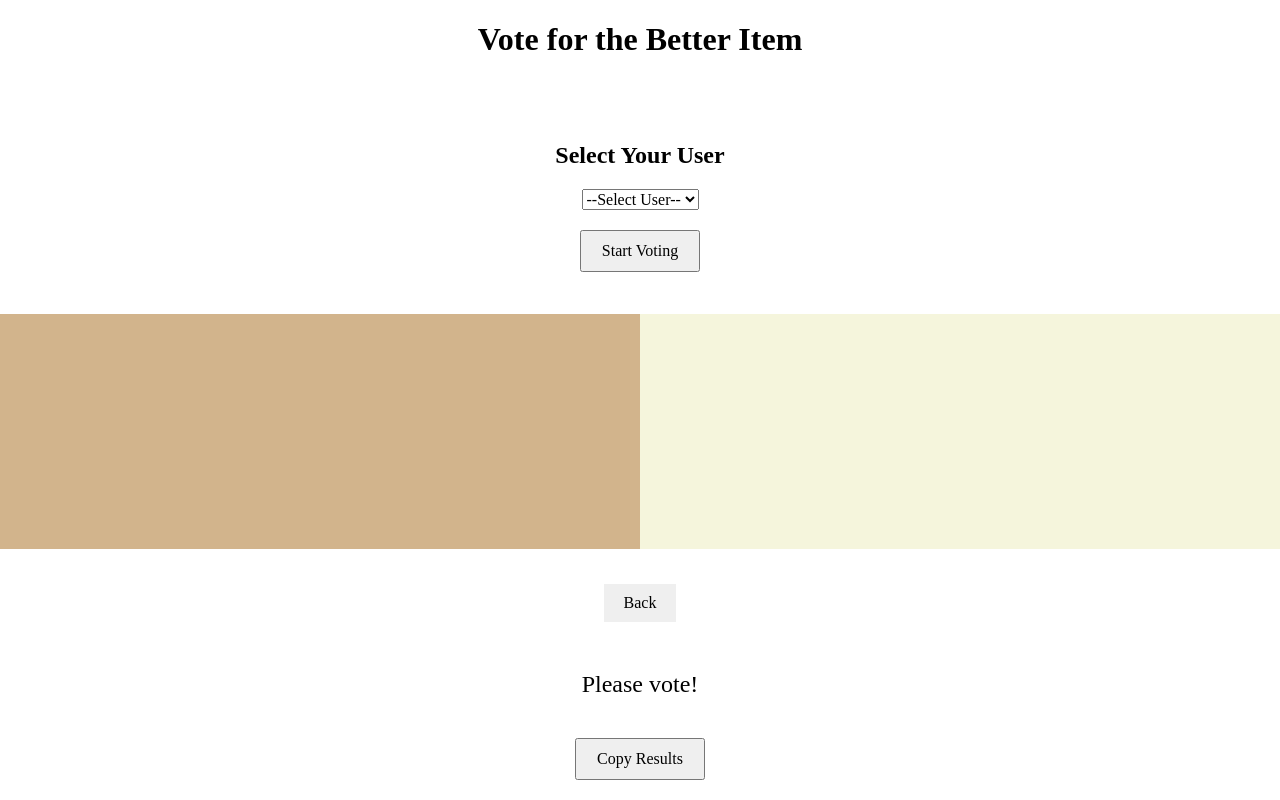
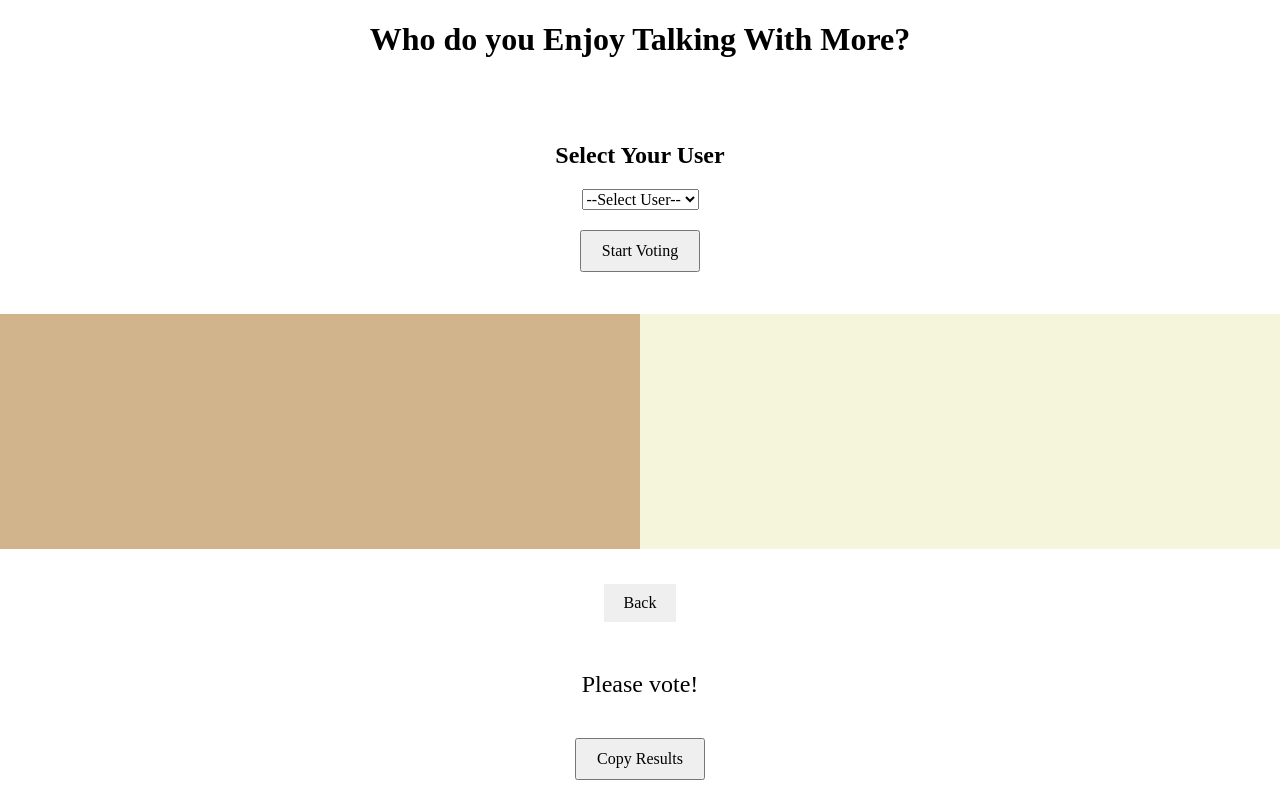
Before and after one commit to ImBrayyy/RankingByPairsBakery, a plain HTML site: page index.html in a window 1280 px wide. Drawn offline with Linux system fonts and the light colour scheme.

Commit message:
No longer refer to human beings as "items"
<3

```diff
--- a/index.html
+++ b/index.html
@@ -7,7 +7,7 @@
     <link rel="stylesheet" href="style.css">
 </head>
 <body>
-    <h1>Vote for the Better Item</h1>
+    <h1>Who do you Enjoy Talking With More?</h1>
     <div id="userSelectionContainer">
         <h2>Select Your User</h2>
         <select id="userSelection">
```
